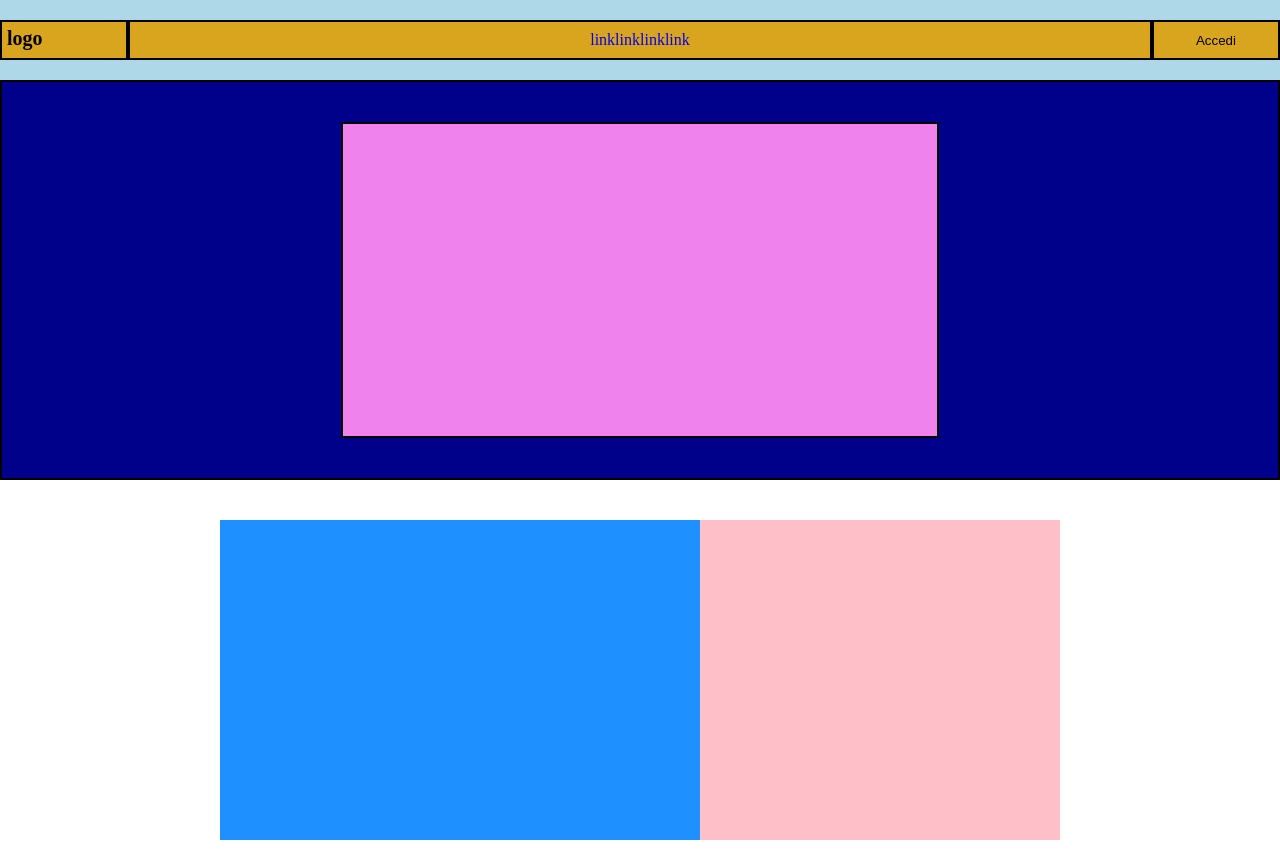
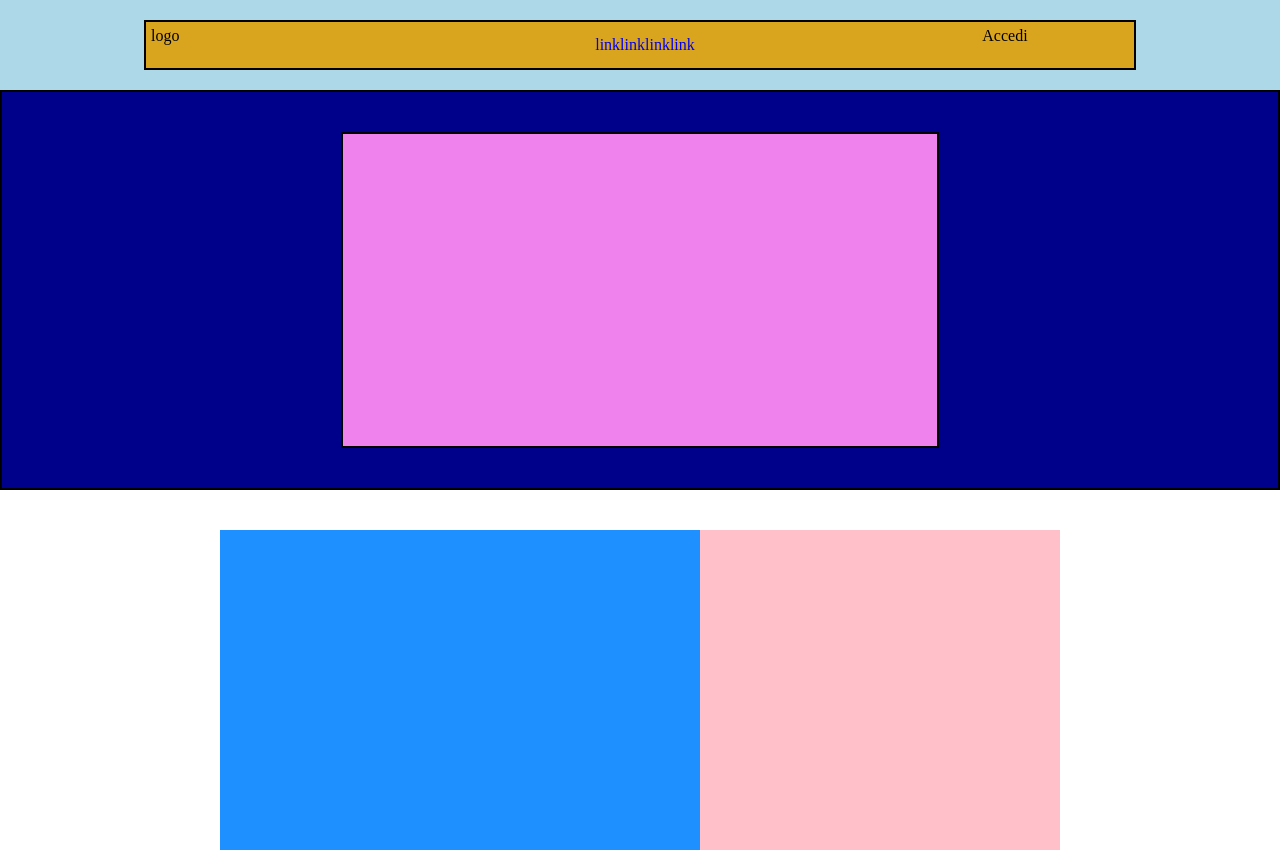
Before and after one commit to YleniaMighela/htmlcss-struttura-discord, a plain HTML site: page index.html in a window 1280 px wide. Shown: the top 853 px of the page. Drawn offline with Linux system fonts and the light colour scheme.

Commit message:
[fix] modificated header

```diff
--- a/css/style.css
+++ b/css/style.css
@@ -6,47 +6,53 @@
 
 /* intestazione */
 header{
-    display: flex;
-    justify-content: space-around;
-    align-items: center;
+    display:flex;
+    justify-content:space-around;
+    align-items:center;
+    padding:20px;
+    /* DEBUG */
     background-color: #add8e7;
-    height:80px;
+
+}
+.container-header{
+    display:flex;
+    justify-content:space-between;
+    padding:5px;
+   /* DEBUG */
+   background-color: #daa51e;
+   height:50px;
+   width:80%;
+   border: 2px solid black;
 
 }
 
 /* logo */
 
-h1{
-    font-size:20px;
-    /* DEBUG */
-    background-color: #daa51e;
-    border: 2px solid black;
-    height:40px ;
-    width:10%;
-    padding:5px;
+.logo{
+    flex-basis:15%;
+    /* border: 1px solid black; */
+
 }
 
 /* contenuto di navigazione */
-nav{
+.nav{
     display: flex;
-    justify-content: center;
+    justify-content:center;
     align-items: center;
-    /* DEBUG */
-    background-color: #daa51e;
-    border: 2px solid black;
-    height:40px;
-    width:80%;
+    /* border: 1px solid black; */
 }
-
-ul{
+.unorderlist{
     display: flex;
-    flex-wrap: nowrap;
-    flex-direction: row;
-}
-
-li{
+    justify-content:center;
+    align-items:center;
     list-style: none;
 }
+ .link{
+    flex-basis:30%;
+    margin-left:10px;
+
+ }
+
 
 /* sottolineatura link */
 a{
@@ -54,13 +60,11 @@ a{
 }
 
 /* contenuto di accesso */
-button{
-    /* DEBUG */
-    background-color: #daa51e;
-    border: 2px solid black;
-    height:40px;
-    width:10%;
+.button{
+    flex-basis:15%;
+    /* border: 1px solid black; */
 }
+
 
 
 /* blocco principale */
--- a/index.html
+++ b/index.html
@@ -10,15 +10,15 @@
 <body>
     <!-- intestazione -->
     <header>
+        <div class="container-header">
 
             <!-- logo -->
-
-        <h1>logo</h1>
+            <div class="logo">logo</div>
 
             <!-- contenuto di navigazione -->
-        <nav>
-            <ul>
-                <li>
+            <nav class="nav ">
+                <ul class="unorderlist">
+                    <li class="link">
                         <a href="#">link</a>
                     </li>
 
@@ -34,11 +34,18 @@
                         <a href="#">link</a>
                     </li>
                 </ul>
-
             </nav>
 
             <!-- contenuto di accesso -->
-        <button> Accedi</button>
+            <div class=" button" > Accedi</div>
+        </div>
+
+
+
+
+
+
+
 
 
     </header>
```
Lines whose indentation alone changed are shown as unchanged.
